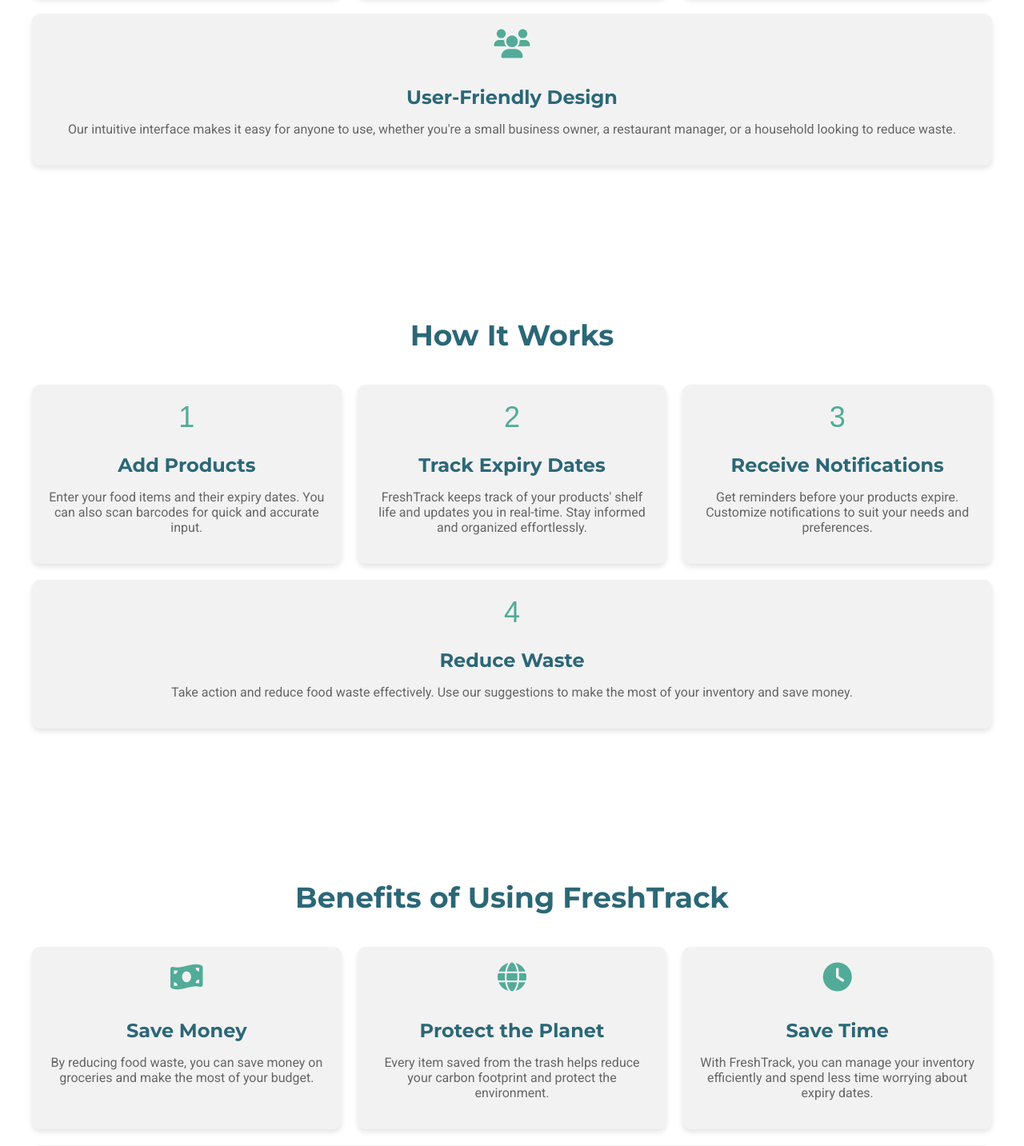
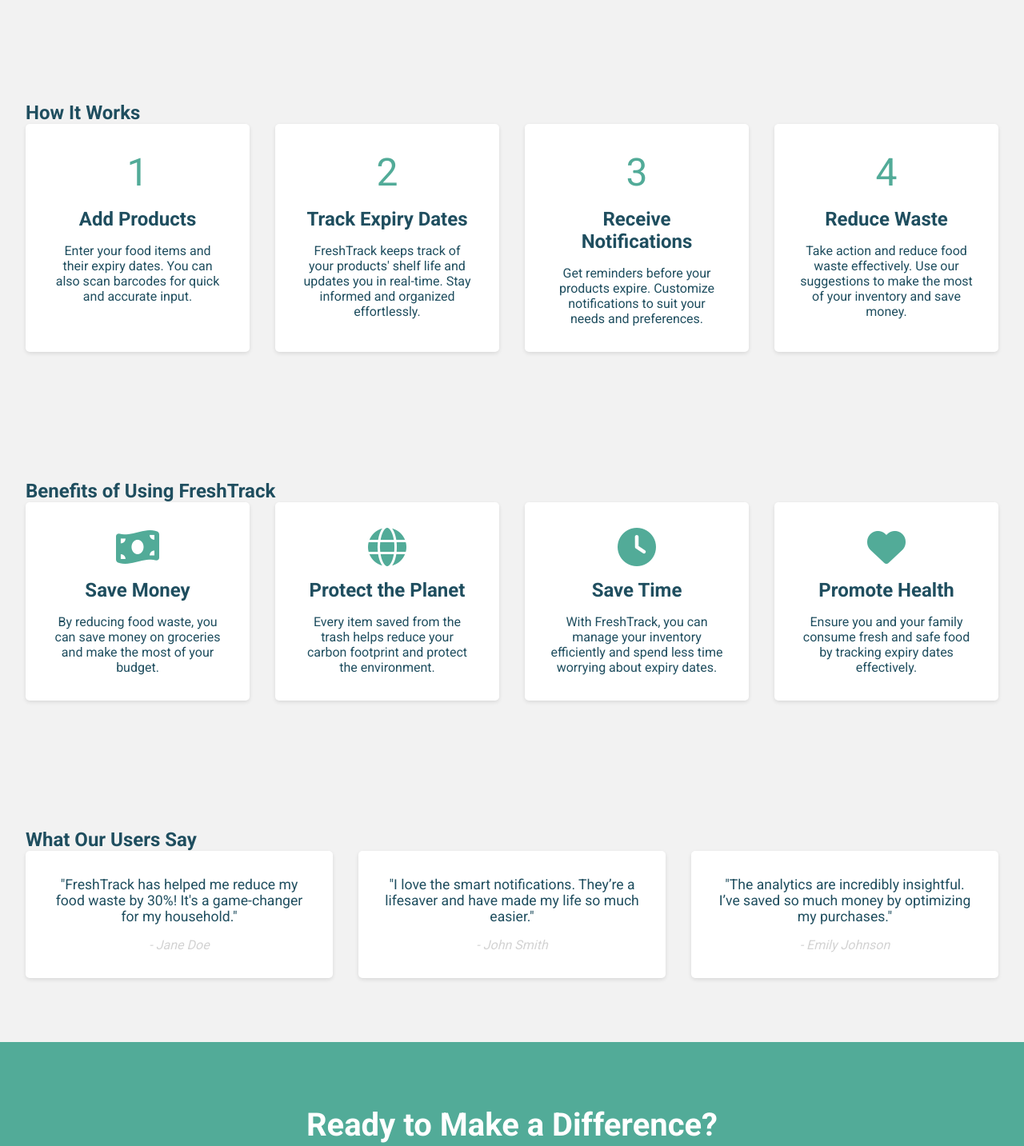
Before and after one commit to virag-umraniya/FreshTrack, a plain HTML site: page index.html in a window 1280 px wide. Shown: the part 925-2358 px from the top of the page at 80% size. Drawn offline with nearby package versions, Linux system fonts and the light colour scheme.

Commit message:
Enhance HTML structure with semantic elements and data attributes for improved accessibility and functionality

```diff
--- a/CSS/style.css
+++ b/CSS/style.css
@@ -1,337 +1,294 @@
+/* Import Google Fonts */
+@import url('https://fonts.googleapis.com/css2?family=Roboto:wght@400;700&display=swap');
+
+/* CSS Reset */
+* {
+    margin: 0;
+    padding: 0;
+    box-sizing: border-box;
+}
+
+/* Define color variables */
+:root {
+    --deep-forest-green: #2b6777;
+    --light-sandy-brown: #f2f2f2;
+    --sky-blue: #52ab98;
+    --dark-brown: #1f4e5f;
+    --bright-lime-green: #52ab98;
+    --white: #FFFFFF;
+    --light-gray: #D3D3D3;
+}
+
+/* General Styles */
+body {
+    font-family: 'Roboto', sans-serif;
+    color: var(--dark-brown);
+}
+
+section {
+    padding: 5rem 2rem;
+}
+
 /* Hero Section */
 #hero {
-    background-color: #2b6777;
-    /* Dark teal */
-    color: #ffffff;
-    /* White text */
-    padding: 100px 20px;
+    background-color: var(--deep-forest-green);
+    color: var(--white);
+    text-align: center;
+    position: relative;
+    animation: fadeIn 1s ease-in-out;
+}
+
+#hero h1 {
+    font-size: 3rem;
+    font-weight: 700;
+    margin-bottom: 2rem;
+}
+
+#hero p {
+    font-size: 1.2rem;
+    max-width: 600px;
+    margin: auto;
+    margin-bottom: 3rem;
+}
+
+#hero .cta-btn {
+    background-color: var(--bright-lime-green);
+    color: var(--white);
+    padding: 1rem 3rem;
+    border: none;
+    border-radius: 5px;
+    font-size: 1rem;
+    cursor: pointer;
+    transition: background-color 0.3s ease, color 0.3s ease;
+}
+
+#hero .cta-btn:hover {
+    background-color: var(--dark-brown);
+    color: var(--white);
+}
+
+/* Features Section */
+#features {
+    background-color: var(--light-sandy-brown);
+    animation: slideIn 1s ease-in-out;
+}
+
+.features-grid {
+    display: grid;
+    grid-template-columns: repeat(auto-fit, minmax(250px, 1fr));
+    gap: 2rem;
+}
+
+.feature {
+    background-color: var(--white);
+    padding: 2rem;
+    border-radius: 5px;
+    box-shadow: 0 2px 5px rgba(0, 0, 0, 0.1);
     text-align: center;
 }
 
-#hero h1 {
-    font-size: 48px;
-    margin-bottom: 20px;
-    font-family: 'Montserrat', sans-serif;
-    color: #ffffff;
-    /* White text */
+.feature i {
+    color: var(--sky-blue);
+    font-size: 3rem;
+    margin-bottom: 1rem;
 }
 
-#hero p {
-    font-size: 20px;
-    margin-bottom: 30px;
-    font-family: 'Roboto', sans-serif;
+.feature h3 {
+    font-size: 1.5rem;
+    font-weight: 700;
+    margin-bottom: 1rem;
 }
 
-#hero .cta-btn {
-    padding: 15px 30px;
-    background-color: #52ab98;
-    /* Muted green */
-    color: #ffffff;
-    /* White text */
-    border: none;
-    font-size: 18px;
-    border-radius: 5px;
-    transition: background-color 0.3s ease;
-    font-family: 'Roboto', sans-serif;
-}
-
-#hero .cta-btn:hover {
-    background-color: #1f4e5f;
-    /* Dark teal on hover */
-}
-
-/* Key Features Section */
-#features {
-    padding: 80px 20px;
-    max-width: 1200px;
-    margin: 0 auto;
-    text-align: center;
-}
-
-#features h2 {
-    font-size: 36px;
-    margin-bottom: 40px;
-    font-family: 'Montserrat', sans-serif;
-    color: #2b6777;
-    /* Dark teal */
-}
-
-#features .features-grid {
-    display: flex;
-    justify-content: space-between;
-    gap: 20px;
-    flex-wrap: wrap;
-}
-
-#features .feature {
-    background-color: #f2f2f2;
-    /* Light gray */
-    padding: 20px;
-    border-radius: 10px;
-    box-shadow: 0 4px 6px rgba(0, 0, 0, 0.1);
-    flex: 1 1 calc(25% - 40px);
-    min-width: 250px;
-    transition: transform 0.3s ease, box-shadow 0.3s ease;
-}
-
-#features .feature:hover {
-    transform: translateY(-10px);
-    box-shadow: 0 8px 12px rgba(0, 0, 0, 0.2);
-}
-
-#features .feature i {
-    font-size: 36px;
-    color: #52ab98;
-    /* Muted green */
-    margin-bottom: 10px;
-}
-
-#features .feature h3 {
-    font-size: 24px;
-    margin-bottom: 10px;
-    font-family: 'Montserrat', sans-serif;
-    color: #2b6777;
-    /* Dark teal */
-}
-
-#features .feature p {
-    font-size: 16px;
-    color: #666;
-    font-family: 'Roboto', sans-serif;
+.feature p {
+    font-size: 1rem;
+    color: var(--dark-brown);
 }
 
 /* How It Works Section */
 #how-it-works {
-    padding: 80px 20px;
-    max-width: 1200px;
-    margin: 0 auto;
+    background-color: var(--light-sandy-brown);
+    animation: slideIn 1s ease-in-out;
+}
+
+.steps {
+    display: grid;
+    grid-template-columns: repeat(auto-fit, minmax(250px, 1fr));
+    gap: 2rem;
+}
+
+.step {
+    background-color: var(--white);
+    padding: 2rem;
+    border-radius: 5px;
+    box-shadow: 0 2px 5px rgba(0, 0, 0, 0.1);
     text-align: center;
 }
 
-#how-it-works h2 {
-    font-size: 36px;
-    margin-bottom: 40px;
-    font-family: 'Montserrat', sans-serif;
-    color: #2b6777;
-    /* Dark teal */
+.step span {
+    color: var(--sky-blue);
+    font-size: 3rem;
+    display: block;
+    margin-bottom: 1rem;
 }
 
-#how-it-works .steps {
-    display: flex;
-    justify-content: space-between;
-    gap: 20px;
-    flex-wrap: wrap;
+.step h3 {
+    font-size: 1.5rem;
+    font-weight: 700;
+    margin-bottom: 1rem;
 }
 
-#how-it-works .step {
-    background-color: #f2f2f2;
-    /* Light gray */
-    padding: 20px;
-    border-radius: 10px;
-    box-shadow: 0 4px 6px rgba(0, 0, 0, 0.1);
-    flex: 1 1 calc(25% - 40px);
-    min-width: 250px;
-    text-align: center;
-    transition: transform 0.3s ease, box-shadow 0.3s ease;
-}
-
-#how-it-works .step:hover {
-    transform: translateY(-10px);
-    box-shadow: 0 8px 12px rgba(0, 0, 0, 0.2);
-}
-
-#how-it-works .step span {
-    font-size: 36px;
-    color: #52ab98;
-    /* Muted green */
-    display: block;
-    margin-bottom: 10px;
-}
-
-#how-it-works .step h3 {
-    font-size: 24px;
-    margin-bottom: 10px;
-    font-family: 'Montserrat', sans-serif;
-    color: #2b6777;
-    /* Dark teal */
-}
-
-#how-it-works .step p {
-    font-size: 16px;
-    color: #666;
-    font-family: 'Roboto', sans-serif;
+.step p {
+    font-size: 1rem;
+    color: var(--dark-brown);
 }
 
 /* Benefits Section */
 #benefits {
-    padding: 80px 20px;
-    max-width: 1200px;
-    margin: 0 auto;
+    background-color: var(--light-sandy-brown);
+    animation: slideIn 1s ease-in-out;
+}
+
+.benefits-grid {
+    display: grid;
+    grid-template-columns: repeat(auto-fit, minmax(250px, 1fr));
+    gap: 2rem;
+}
+
+.benefit {
+    background-color: var(--white);
+    padding: 2rem;
+    border-radius: 5px;
+    box-shadow: 0 2px 5px rgba(0, 0, 0, 0.1);
     text-align: center;
 }
 
-#benefits h2 {
-    font-size: 36px;
-    margin-bottom: 40px;
-    font-family: 'Montserrat', sans-serif;
-    color: #2b6777;
-    /* Dark teal */
+.benefit i {
+    color: var(--sky-blue);
+    font-size: 3rem;
+    margin-bottom: 1rem;
 }
 
-#benefits .benefits-grid {
-    display: flex;
-    justify-content: space-between;
-    gap: 20px;
-    flex-wrap: wrap;
+.benefit h3 {
+    font-size: 1.5rem;
+    font-weight: 700;
+    margin-bottom: 1rem;
 }
 
-#benefits .benefit {
-    background-color: #f2f2f2;
-    /* Light gray */
-    padding: 20px;
-    border-radius: 10px;
-    box-shadow: 0 4px 6px rgba(0, 0, 0, 0.1);
-    flex: 1 1 calc(25% - 40px);
-    min-width: 250px;
-    text-align: center;
-    transition: transform 0.3s ease, box-shadow 0.3s ease;
-}
-
-#benefits .benefit:hover {
-    transform: translateY(-10px);
-    box-shadow: 0 8px 12px rgba(0, 0, 0, 0.2);
-}
-
-#benefits .benefit i {
-    font-size: 36px;
-    color: #52ab98;
-    /* Muted green */
-    margin-bottom: 10px;
-}
-
-#benefits .benefit h3 {
-    font-size: 24px;
-    margin-bottom: 10px;
-    font-family: 'Montserrat', sans-serif;
-    color: #2b6777;
-    /* Dark teal */
-}
-
-#benefits .benefit p {
-    font-size: 16px;
-    color: #666;
-    font-family: 'Roboto', sans-serif;
+.benefit p {
+    font-size: 1rem;
+    color: var(--dark-brown);
 }
 
 /* Testimonials Section */
 #testimonials {
-    padding: 80px 20px;
-    max-width: 1200px;
-    margin: 0 auto;
+    background-color: var(--light-sandy-brown);
+    animation: fadeIn 1s ease-in-out;
+}
+
+.testimonials-grid {
+    display: grid;
+    grid-template-columns: repeat(auto-fit, minmax(300px, 1fr));
+    gap: 2rem;
+}
+
+.testimonial {
+    background-color: var(--white);
+    padding: 2rem;
+    border-radius: 5px;
+    box-shadow: 0 2px 5px rgba(0, 0, 0, 0.1);
     text-align: center;
 }
 
-#testimonials h2 {
-    font-size: 36px;
-    margin-bottom: 40px;
-    font-family: 'Montserrat', sans-serif;
-    color: #2b6777;
-    /* Dark teal */
+.testimonial p:first-of-type {
+    font-size: 1.1rem;
+    color: var(--dark-brown);
+    margin-bottom: 1rem;
 }
 
-#testimonials .testimonials-grid {
-    display: flex;
-    justify-content: space-between;
-    gap: 20px;
-    flex-wrap: wrap;
-}
-
-#testimonials .testimonial {
-    background-color: #f2f2f2;
-    /* Light gray */
-    padding: 20px;
-    border-radius: 10px;
-    box-shadow: 0 4px 6px rgba(0, 0, 0, 0.1);
-    flex: 1 1 calc(33.333% - 40px);
-    min-width: 250px;
-    text-align: center;
-    transition: transform 0.3s ease, box-shadow 0.3s ease;
-}
-
-#testimonials .testimonial:hover {
-    transform: translateY(-10px);
-    box-shadow: 0 8px 12px rgba(0, 0, 0, 0.2);
-}
-
-#testimonials .testimonial p {
-    font-size: 16px;
-    color: #666;
-    margin-bottom: 10px;
-    font-family: 'Roboto', sans-serif;
-}
-
-#testimonials .testimonial p:last-child {
-    font-weight: bold;
-    color: #2b6777;
-    /* Dark teal */
+.testimonial p:last-of-type {
+    font-size: 1rem;
+    color: var(--light-gray);
+    font-style: italic;
 }
 
 /* Call-to-Action Section */
 #cta {
-    background-color: #2b6777;
-    /* Dark teal */
-    color: #ffffff;
-    /* White text */
-    padding: 80px 20px;
+    background-color: var(--bright-lime-green);
+    color: var(--white);
     text-align: center;
+    animation: fadeIn 1s ease-in-out;
 }
 
 #cta h2 {
-    font-size: 36px;
-    margin-bottom: 20px;
-    font-family: 'Montserrat', sans-serif;
-    color: #ffffff;
-    /* White text */
+    font-size: 2.5rem;
+    font-weight: 700;
+    margin-bottom: 2rem;
 }
 
 #cta p {
-    font-size: 18px;
-    margin-bottom: 30px;
-    font-family: 'Roboto', sans-serif;
+    font-size: 1.1rem;
+    max-width: 600px;
+    margin: auto;
+    margin-bottom: 3rem;
 }
 
 #cta .cta-btn {
-    padding: 15px 30px;
-    background-color: #52ab98;
-    /* Muted green */
-    color: #ffffff;
-    /* White text */
+    background-color: var(--white);
+    color: var(--bright-lime-green);
+    padding: 1rem 3rem;
     border: none;
-    font-size: 18px;
     border-radius: 5px;
-    transition: background-color 0.3s ease;
-    font-family: 'Roboto', sans-serif;
+    font-size: 1rem;
+    cursor: pointer;
+    transition: background-color 0.3s ease, color 0.3s ease;
 }
 
 #cta .cta-btn:hover {
-    background-color: #1f4e5f;
-    /* Dark teal on hover */
+    background-color: var(--light-gray);
+    color: var(--dark-brown);
+}
+
+/* Animations */
+@keyframes fadeIn {
+    from {
+        opacity: 0;
+    }
+
+    to {
+        opacity: 1;
+    }
+}
+
+@keyframes slideIn {
+    from {
+        transform: translateY(50px);
+        opacity: 0;
+    }
+
+    to {
+        transform: translateY(0);
+        opacity: 1;
+    }
 }
 
 /* Responsive Design */
 @media (max-width: 768px) {
-
-    #features .features-grid,
-    #how-it-works .steps,
-    #benefits .benefits-grid,
-    #testimonials .testimonials-grid {
-        flex-direction: column;
+    section {
+        padding: 3rem 1rem;
     }
 
-    #features .feature,
-    #how-it-works .step,
-    #benefits .benefit,
-    #testimonials .testimonial {
-        flex: 1 1 100%;
+    #hero h1 {
+        font-size: 2rem;
+    }
+
+    #hero p {
+        font-size: 1rem;
+    }
+
+    .features-grid,
+    .steps,
+    .benefits-grid,
+    .testimonials-grid {
+        grid-template-columns: 1fr;
     }
 }
--- a/index.html
+++ b/index.html
@@ -28,32 +28,35 @@
             <p>Reduce food waste and maximize efficiency with smart expiry tracking. Join the movement towards a
                 sustainable future today!</p>
             <button class="cta-btn" aria-label="Get Started">Get Started</button>
+            <figure>
+                <img src="banner.jpg" alt="FreshTrack banner image" />
+            </figure>
         </div>
     </section>
 
     <!-- Key Features Section -->
     <section id="features" class="section" aria-labelledby="features-heading">
-        <h2 id="features-heading">Why Choose FreshTrack?</h2>
+        <h2 id="features-heading" class="section-heading">Why Choose FreshTrack?</h2>
         <div class="features-grid">
-            <div class="feature">
+            <div class="feature" data-feature="1">
                 <i class="fas fa-leaf"></i>
                 <h3>Sustainability at Its Core</h3>
                 <p>FreshTrack is designed to help you reduce food waste and contribute to a healthier planet. Our tools
                     promote eco-friendly practices and sustainable living.</p>
             </div>
-            <div class="feature">
+            <div class="feature" data-feature="2">
                 <i class="fas fa-bell"></i>
                 <h3>Smart Notifications</h3>
                 <p>Never miss an expiry date again! FreshTrack sends you timely reminders about products nearing their
                     expiry, so you can take action before it's too late.</p>
             </div>
-            <div class="feature">
+            <div class="feature" data-feature="3">
                 <i class="fas fa-chart-line"></i>
                 <h3>Actionable Insights</h3>
                 <p>Gain valuable insights into your inventory with our advanced analytics. Track trends, identify waste
                     patterns, and optimize your purchasing decisions.</p>
             </div>
-            <div class="feature">
+            <div class="feature" data-feature="4">
                 <i class="fas fa-users"></i>
                 <h3>User-Friendly Design</h3>
                 <p>Our intuitive interface makes it easy for anyone to use, whether you're a small business owner, a
@@ -64,27 +67,27 @@
 
     <!-- How It Works Section -->
     <section id="how-it-works" class="section" aria-labelledby="how-it-works-heading">
-        <h2 id="how-it-works-heading">How It Works</h2>
+        <h2 id="how-it-works-heading" class="section-heading">How It Works</h2>
         <div class="steps">
-            <div class="step">
+            <div class="step" data-step="1">
                 <span>1</span>
                 <h3>Add Products</h3>
                 <p>Enter your food items and their expiry dates. You can also scan barcodes for quick and accurate
                     input.</p>
             </div>
-            <div class="step">
+            <div class="step" data-step="2">
                 <span>2</span>
                 <h3>Track Expiry Dates</h3>
                 <p>FreshTrack keeps track of your products' shelf life and updates you in real-time. Stay informed and
                     organized effortlessly.</p>
             </div>
-            <div class="step">
+            <div class="step" data-step="3">
                 <span>3</span>
                 <h3>Receive Notifications</h3>
                 <p>Get reminders before your products expire. Customize notifications to suit your needs and
                     preferences.</p>
             </div>
-            <div class="step">
+            <div class="step" data-step="4">
                 <span>4</span>
                 <h3>Reduce Waste</h3>
                 <p>Take action and reduce food waste effectively. Use our suggestions to make the most of your inventory
@@ -95,25 +98,25 @@
 
     <!-- Benefits Section -->
     <section id="benefits" class="section" aria-labelledby="benefits-heading">
-        <h2 id="benefits-heading">Benefits of Using FreshTrack</h2>
+        <h2 id="benefits-heading" class="section-heading">Benefits of Using FreshTrack</h2>
         <div class="benefits-grid">
-            <div class="benefit">
+            <div class="benefit" data-benefit="1">
                 <i class="fas fa-money-bill-wave"></i>
                 <h3>Save Money</h3>
                 <p>By reducing food waste, you can save money on groceries and make the most of your budget.</p>
             </div>
-            <div class="benefit">
+            <div class="benefit" data-benefit="2">
                 <i class="fas fa-globe"></i>
                 <h3>Protect the Planet</h3>
                 <p>Every item saved from the trash helps reduce your carbon footprint and protect the environment.</p>
             </div>
-            <div class="benefit">
+            <div class="benefit" data-benefit="3">
                 <i class="fas fa-clock"></i>
                 <h3>Save Time</h3>
                 <p>With FreshTrack, you can manage your inventory efficiently and spend less time worrying about expiry
                     dates.</p>
             </div>
-            <div class="benefit">
+            <div class="benefit" data-benefit="4">
                 <i class="fas fa-heart"></i>
                 <h3>Promote Health</h3>
                 <p>Ensure you and your family consume fresh and safe food by tracking expiry dates effectively.</p>
@@ -123,17 +126,17 @@
 
     <!-- Testimonials Section -->
     <section id="testimonials" class="section" aria-labelledby="testimonials-heading">
-        <h2 id="testimonials-heading">What Our Users Say</h2>
+        <h2 id="testimonials-heading" class="section-heading">What Our Users Say</h2>
         <div class="testimonials-grid">
-            <div class="testimonial">
+            <div class="testimonial" data-testimonial="1">
                 <p>"FreshTrack has helped me reduce my food waste by 30%! It's a game-changer for my household."</p>
                 <p>- Jane Doe</p>
             </div>
-            <div class="testimonial">
+            <div class="testimonial" data-testimonial="2">
                 <p>"I love the smart notifications. They’re a lifesaver and have made my life so much easier."</p>
                 <p>- John Smith</p>
             </div>
-            <div class="testimonial">
+            <div class="testimonial" data-testimonial="3">
                 <p>"The analytics are incredibly insightful. I’ve saved so much money by optimizing my purchases."</p>
                 <p>- Emily Johnson</p>
             </div>
@@ -142,7 +145,7 @@
 
     <!-- Call-to-Action Section -->
     <section id="cta" class="section" aria-labelledby="cta-heading">
-        <h2 id="cta-heading">Ready to Make a Difference?</h2>
+        <h2 id="cta-heading" class="section-heading">Ready to Make a Difference?</h2>
         <p>Join thousands of users who are already reducing food waste with FreshTrack. Start your journey today and
             contribute to a sustainable future!</p>
         <button class="cta-btn" aria-label="Download Now">Download Now</button>
```
